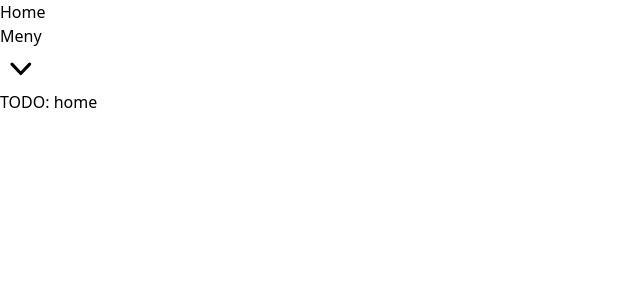
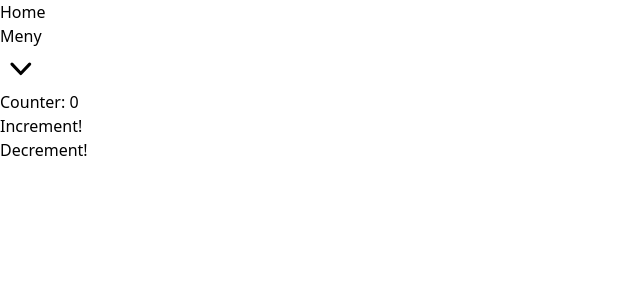
Before and after one commit to VadimCpp/alias-online-v2, a React (Vite) app: page / in a window 1280 px wide. Shown: the top 300 px of the page, without its empty margins (0-640 px from the left). Built offline with nearby package versions, Linux system fonts and the light colour scheme.

Commit message:
#6 add inc/dec example

```diff
--- a/package.json
+++ b/package.json
@@ -12,8 +12,10 @@
   "dependencies": {
     "@headlessui/react": "^1.7.17",
     "@heroicons/react": "^2.0.18",
+    "@reduxjs/toolkit": "^1.9.5",
     "react": "^18.2.0",
     "react-dom": "^18.2.0",
+    "react-redux": "^8.1.2",
     "react-router-dom": "^6.15.0"
   },
   "devDependencies": {
--- /dev/null
+++ b/src/app-reducer.ts
@@ -0,0 +1,53 @@
+// Define the initial state
+export interface AppState {
+  counter: number;
+}
+
+const initialState: AppState = {
+  counter: 0,
+};
+
+// Define action types
+enum ActionTypes {
+  INCREMENT = 'INCREMENT',
+  DECREMENT = 'DECREMENT',
+}
+
+// Define action creators
+interface IncrementAction {
+  type: ActionTypes.INCREMENT;
+}
+
+interface DecrementAction {
+  type: ActionTypes.DECREMENT;
+}
+
+export const increment = (): IncrementAction => ({
+  type: ActionTypes.INCREMENT,
+});
+
+export const decrement = (): DecrementAction => ({
+  type: ActionTypes.DECREMENT,
+});
+
+// Define the reducer
+type Action = IncrementAction | DecrementAction;
+
+const appReducer = (state = initialState, action: Action): AppState => {
+  switch (action.type) {
+    case ActionTypes.INCREMENT:
+      return {
+        ...state,
+        counter: state.counter + 1,
+      };
+    case ActionTypes.DECREMENT:
+      return {
+        ...state,
+        counter: state.counter - 1,
+      };
+    default:
+      return state;
+  }
+};
+
+export default appReducer;
--- a/src/app.tsx
+++ b/src/app.tsx
@@ -1,4 +1,6 @@
 import { BrowserRouter as Router, Route, Routes } from 'react-router-dom'
+import { Provider } from 'react-redux';
+import { store } from './store';
 import Dictionary from './screens/dictionary'
 import Home from './screens/home'
 import Profile from './screens/profile'
@@ -8,6 +10,7 @@ import Header from './components/header'
 
 const App: React.FC = () => {
   return (
+    <Provider store={store}>
       <Router>
         <Header />
         <Routes>
@@ -18,6 +21,7 @@ const App: React.FC = () => {
           <Route path="/word" element={<Word />} />
         </Routes>
       </Router>
+    </Provider>
   )
 }
 
--- a/src/screens/home.tsx
+++ b/src/screens/home.tsx
@@ -1,10 +1,35 @@
 import React from 'react'
+import { useDispatch, useSelector } from 'react-redux';
+import { AppState, increment, decrement } from '../app-reducer';
 
 const Home: React.FC = () => {
+  const dispatch = useDispatch();
+  const counter = useSelector((state: AppState) => state.counter);
+
   return (
     <main>
-      <div className='flex flex-wrap mx-4'>
-        <p>TODO: home</p>
+      <div className='mx-4'>
+        <div className="mt-4">
+          <p className="text-2xl">Counter: {counter}</p>
+        </div>
+        <div className="mt-4">
+          <button
+            type="button"
+            className="inline-flex justify-center rounded-md border border-transparent bg-blue-100 px-4 py-2 text-sm font-medium text-blue-900 hover:bg-blue-200 focus:outline-none focus-visible:ring-2 focus-visible:ring-blue-500 focus-visible:ring-offset-2"
+            onClick={() => dispatch(increment())}
+          >
+            Increment!
+          </button>
+        </div>
+        <div className="mt-4">
+          <button
+            type="button"
+            className="inline-flex justify-center rounded-md border border-transparent bg-blue-100 px-4 py-2 text-sm font-medium text-blue-900 hover:bg-blue-200 focus:outline-none focus-visible:ring-2 focus-visible:ring-blue-500 focus-visible:ring-offset-2"
+            onClick={() => dispatch(decrement())}
+          >
+            Decrement!
+          </button>
+        </div>
       </div>
     </main>
   );
--- /dev/null
+++ b/src/store.ts
@@ -0,0 +1,11 @@
+import { configureStore } from '@reduxjs/toolkit'
+import appReducer from './app-reducer';
+
+export const store = configureStore({
+  reducer: appReducer,
+})
+
+// Infer the `RootState` and `AppDispatch` types from the store itself
+export type RootState = ReturnType<typeof store.getState>
+// Inferred type: {posts: PostsState, comments: CommentsState, users: UsersState}
+export type AppDispatch = typeof store.dispatch
```
Also changed, not shown: 2 other files (tests, documents, lock files or other folders). Lines whose indentation alone changed are shown as unchanged.
